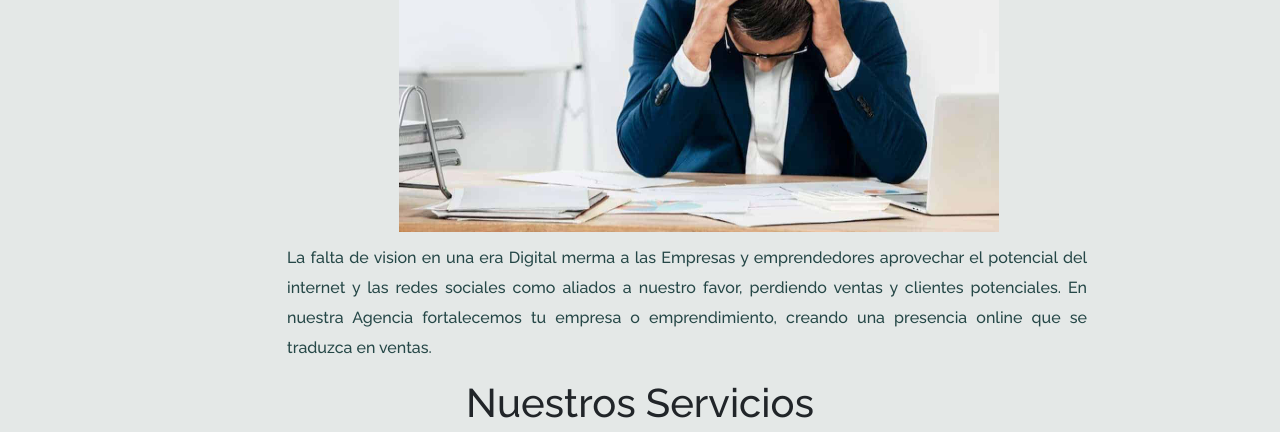
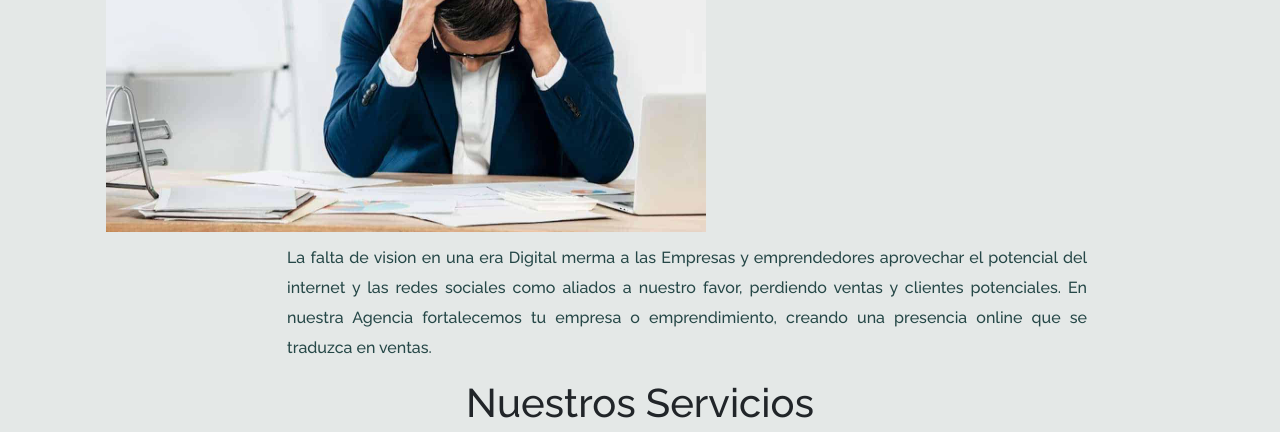
Before and after one commit to luismartinez205/Nexo-Digital, a plain HTML site: page index.html in a window 1280 px wide. Shown: the part 694-1126 px from the top of the page. Drawn offline with nearby package versions, Linux system fonts and the light colour scheme.

Commit message:
Update style.css

```diff
--- a/css/style.css
+++ b/css/style.css
@@ -62,7 +62,7 @@ p {
 .col_img{
     width: 600px;
     height: 332px;
-    margin-left: 293px;
+
 }
 
 .text-info {
```
